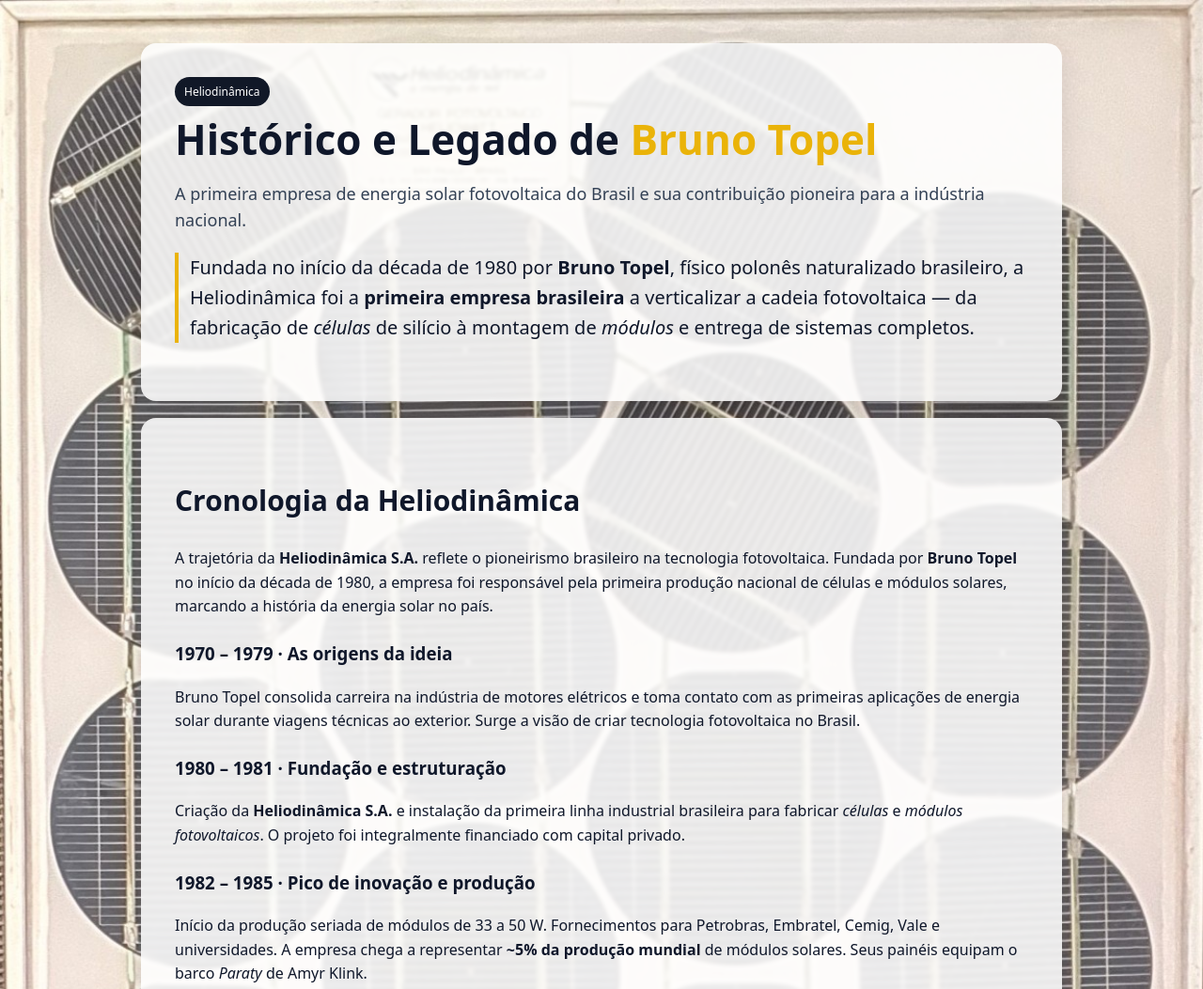
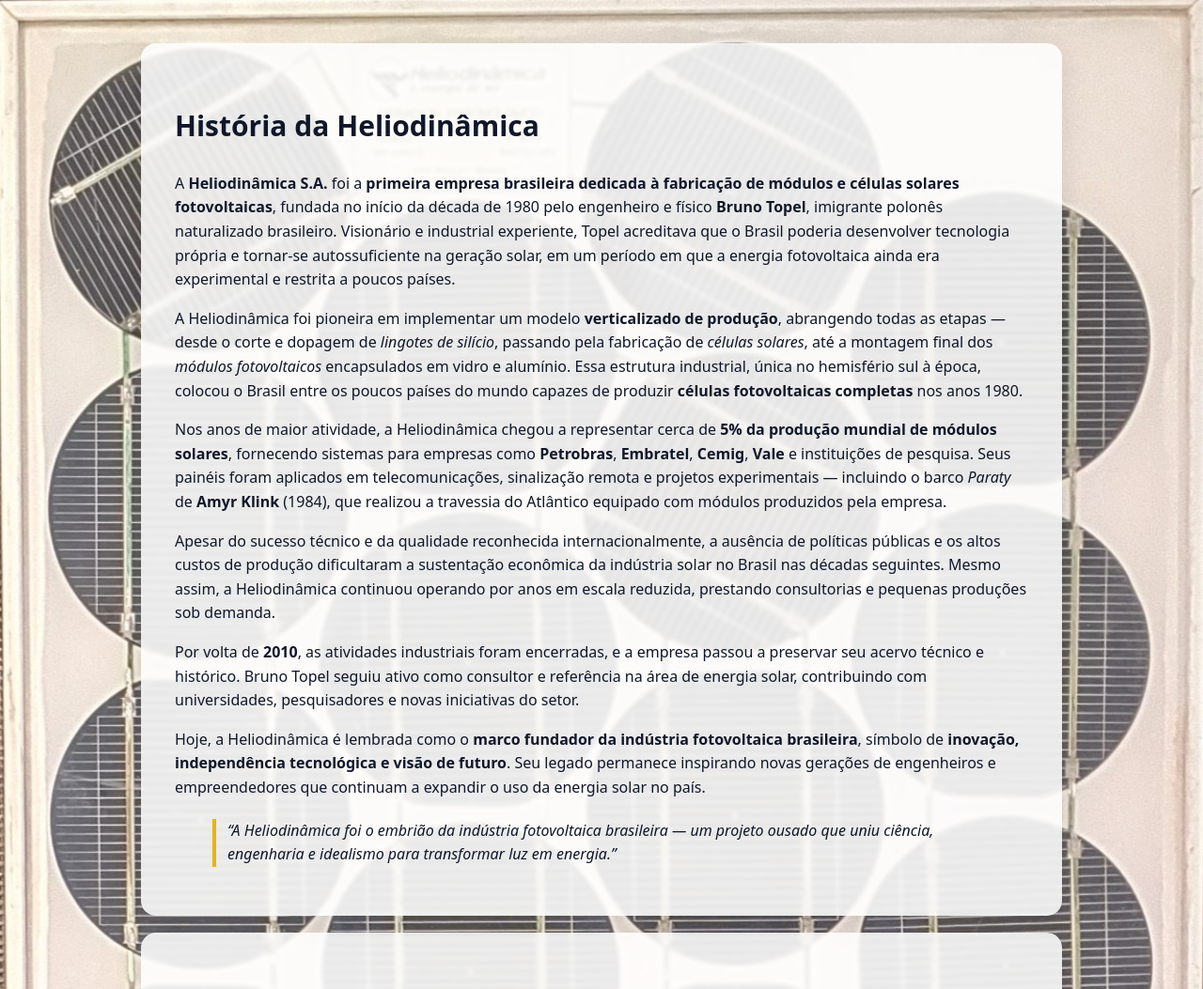
Before and after one commit to rodrigomaruyama/heliodinamica, a plain HTML site: page index.html in a window 1280 px wide. Shown: the top 1053 px of the page at 94% size. Drawn offline with Linux system fonts and the light colour scheme.

Commit message:
Update index.html
adicionada a historia no inicio

```diff
--- a/index.html
+++ b/index.html
@@ -85,15 +85,54 @@
 </head>
 <body>
   <main class="wrap">
-    <header class="panel">
-      <span class="badge">Heliodinâmica</span>
-      <h1>Histórico e Legado de <span style="color:var(--brand)">Bruno Topel</span></h1>
-      <p class="sub">A primeira empresa de energia solar fotovoltaica do Brasil e sua contribuição pioneira para a indústria nacional.</p>
-      <p class="lead">
-        Fundada no início da década de 1980 por <strong>Bruno Topel</strong>, físico polonês naturalizado brasileiro, a Heliodinâmica foi a
-        <strong>primeira empresa brasileira</strong> a verticalizar a cadeia fotovoltaica — da fabricação de <em>células</em> de silício à montagem de <em>módulos</em> e entrega de sistemas completos.
-      </p>
-    </header>
+
+    <!-- SEÇÃO: HISTÓRIA DA HELIODINÂMICA -->
+<section class="panel" id="historia">
+  <h2>História da Heliodinâmica</h2>
+
+  <p>
+    A <strong>Heliodinâmica S.A.</strong> foi a <strong>primeira empresa brasileira dedicada à fabricação de módulos e células solares fotovoltaicas</strong>,
+    fundada no início da década de 1980 pelo engenheiro e físico <strong>Bruno Topel</strong>, imigrante polonês naturalizado brasileiro.
+    Visionário e industrial experiente, Topel acreditava que o Brasil poderia desenvolver tecnologia própria e tornar-se autossuficiente na geração solar,
+    em um período em que a energia fotovoltaica ainda era experimental e restrita a poucos países.
+  </p>
+
+  <p>
+    A Heliodinâmica foi pioneira em implementar um modelo <strong>verticalizado de produção</strong>, abrangendo todas as etapas —
+    desde o corte e dopagem de <em>lingotes de silício</em>, passando pela fabricação de <em>células solares</em>,
+    até a montagem final dos <em>módulos fotovoltaicos</em> encapsulados em vidro e alumínio.
+    Essa estrutura industrial, única no hemisfério sul à época, colocou o Brasil entre os poucos países do mundo
+    capazes de produzir <strong>células fotovoltaicas completas</strong> nos anos 1980.
+  </p>
+
+  <p>
+    Nos anos de maior atividade, a Heliodinâmica chegou a representar cerca de <strong>5% da produção mundial de módulos solares</strong>,
+    fornecendo sistemas para empresas como <strong>Petrobras</strong>, <strong>Embratel</strong>, <strong>Cemig</strong>, <strong>Vale</strong> e instituições de pesquisa.
+    Seus painéis foram aplicados em telecomunicações, sinalização remota e projetos experimentais — incluindo o barco
+    <em>Paraty</em> de <strong>Amyr Klink</strong> (1984), que realizou a travessia do Atlântico equipado com módulos produzidos pela empresa.
+  </p>
+
+  <p>
+    Apesar do sucesso técnico e da qualidade reconhecida internacionalmente, a ausência de políticas públicas e os altos custos de produção
+    dificultaram a sustentação econômica da indústria solar no Brasil nas décadas seguintes.
+    Mesmo assim, a Heliodinâmica continuou operando por anos em escala reduzida, prestando consultorias e pequenas produções sob demanda.
+  </p>
+
+  <p>
+    Por volta de <strong>2010</strong>, as atividades industriais foram encerradas, e a empresa passou a preservar seu acervo técnico e histórico.
+    Bruno Topel seguiu ativo como consultor e referência na área de energia solar, contribuindo com universidades, pesquisadores e novas iniciativas do setor.
+  </p>
+
+  <p>
+    Hoje, a Heliodinâmica é lembrada como o <strong>marco fundador da indústria fotovoltaica brasileira</strong>,
+    símbolo de <strong>inovação, independência tecnológica e visão de futuro</strong>.
+    Seu legado permanece inspirando novas gerações de engenheiros e empreendedores que continuam a expandir o uso da energia solar no país.
+  </p>
+
+  <blockquote style="margin-top:20px; font-style:italic; border-left:4px solid var(--brand); padding-left:12px;">
+    “A Heliodinâmica foi o embrião da indústria fotovoltaica brasileira — um projeto ousado que uniu ciência, engenharia e idealismo para transformar luz em energia.”
+  </blockquote>
+</section>
 
     <!-- SEÇÃO: CRONOLOGIA DA HELIODINÂMICA -->
 <section class="panel" id="cronologia">
```
